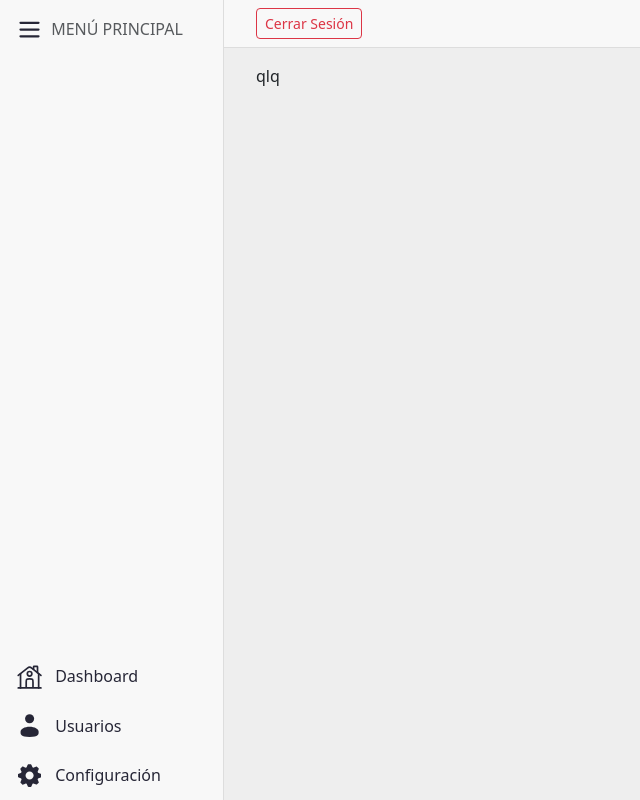
After one commit to jhonnydavila/PROYECTO_TRAYECTO_II, a PHP site: page /PROYECTO_TRAYECTO_II/usuario/ in a window 1280 px wide. The commit adds this page. Shown: the whole page, without its empty margins (0-640 px from the left). Run offline with PHP 8.4, Linux system fonts and the light colour scheme; the visitor is signed in with stand-in values (Sample User, id 1).

Commit message:
agregando estilos generales y configurando el navbar

```diff
--- a/app/controllers/loginControlador.php
+++ b/app/controllers/loginControlador.php
@@ -14,14 +14,14 @@
             // Validación de campos
             if($usuario=="" || $clave==""){
                 $_SESSION['login_alerta'] = "No has llenado todos los campos obligatorios.";
-                header("Location: ".APP_URL."login/");
+                header("Location: ".APP_URL);
                 exit();
             }
 
             // Verificacion de integridad
             if (mainModelo::validacion_datos("[a-zA-Z0-9\.\@\-\_]{4,20}",$usuario)) {
                 $_SESSION['login_alerta'] = "El Usuario no cumple con el formato solicitado.";
-                header("Location: ".APP_URL."login/");
+                header("Location: ".APP_URL);
                 exit();
             }
 
@@ -31,6 +31,8 @@
                 "usuario"=>$usuario,
                 "clave"=>$clave_encriptada
             ];
+
+            // Desencriptar la clave solo si el usuario es admin para la verificación
 			if($datos_login['usuario'] == "admin"){
 				$clave_encriptada = mainModelo::decryption($datos_login['clave']);
 			}
@@ -51,12 +53,13 @@
                     return header("Location: ".APP_URL."home/");
                 }else{
                     $_SESSION['login_alerta'] = "La Contraseña ingresada es incorrecta.";
+                    header("Location: ".APP_URL);
                 }
             }else{
                 $_SESSION['login_alerta'] = "No se encontró el usuario en el sistema.";
+                header("Location: ".APP_URL);
             }
 
-            header("Location: ".APP_URL."login/");
             exit();
         }
 
--- a/app/models/vistasModelo.php
+++ b/app/models/vistasModelo.php
@@ -2,11 +2,11 @@
     class vistasModelo{
 
         protected static function obtener_vistas_modelo($vistas){
-            $listaBlanca = ["home"];
+            $listaBlanca = ["home","usuario"];
 
             if(in_array($vistas, $listaBlanca)){
-                if(is_file("./views/modules/".$vistas."-view.php")){
-                    $contenido = "./views/modules/".$vistas."-view.php";
+                if(is_file("views/modules/".$vistas."-view.php")){
+                    $contenido = "views/modules/".$vistas."-view.php";
                 }else{
                     $contenido = "404";
                 }
--- a/assets/css/styles.css
+++ b/assets/css/styles.css
@@ -0,0 +1,98 @@
+:root {
+    --sidebar-ancho: 14rem;
+    --sidebar-ancho-mini: 3.8rem; /* ancho cuando esté encogido el menu */
+    --topbar-alto: 3rem;
+    --color-fondo: #f8f8f8;
+    --color-fondo-borde: #dddddd;
+    --color-primario: #262636;
+    --color-secundario: #240042;
+    --color-complementario: #3c006d;
+}
+
+body {
+    background-color: #eeeeee;
+    margin: 0;
+    padding: 0;
+    padding-left: var(--sidebar-ancho);
+    transition: padding-left 0.3s ease; /* Animación suave */
+}
+/* Estado colapsado para el body */
+body.collapsed {
+    padding-left: var(--sidebar-ancho-mini);
+}
+body.collapsed .navbar__sidebar {
+    width: var(--sidebar-ancho-mini);
+}
+/* Ocultar texto cuando esté colapsado */
+body.collapsed .sidebar-text {
+    display: none;
+}
+
+
+/* BARRA SUPERIOR */
+.navbar__topbar {
+    position: fixed;
+    top: 0;
+    right: 0;
+    z-index: 1000;
+    padding: 0 2rem;
+    height: var(--topbar-alto);
+    width: calc(100% - var(--sidebar-ancho));
+    background-color: var(--color-fondo);
+    border-bottom: 1px solid var(--color-fondo-borde);
+    display: flex;
+    justify-content: space-between; /* Para que el botón y "Cerrar sesión" se separen */
+    align-items: center;
+    transition: width 0.3s ease;
+}
+
+body.collapsed .navbar__topbar {
+    width: calc(100% - var(--sidebar-ancho-mini));
+}
+
+
+
+/* BARRA LATERAL */
+.navbar__sidebar {
+    width: var(--sidebar-ancho);
+    justify-content: space-between;
+    flex-direction: column;
+    position: fixed;
+    display: flex;
+    top: 0;
+    left: 0;
+    height: 100vh;
+    z-index: 1100;
+    background-color: var(--color-fondo);
+    border-right: 1px solid var(--color-fondo-borde);
+    transition: width 0.1s ease-in-out;
+    overflow: hidden;
+}
+.navbar__sidebar-link, .navbar__sidebar-link-menu-btn {
+    color: var(--color-primario);
+    padding: 0.7rem 1rem;
+    text-decoration: none;
+    display: flex;
+    white-space: nowrap; /* Evita que el texto salte de línea antes de ocultarse */
+    align-items: center;
+    gap: 12px;
+}
+.navbar__sidebar-icon{
+    width: 1.7rem;
+    cursor: pointer;
+}
+.navbar__sidebar-link:hover {
+    background: var(--color-primario);
+    color: var(--color-fondo);
+}
+
+
+.main-content {
+    padding: 2rem;
+    padding-top: 4rem;
+}
+@media (max-width: 768px) {
+    body { padding-left: 0; }
+    .navbar__sidebar { display: none; }
+    .navbar__topbar { width: 100%; }
+}
--- a/assets/js/main.js
+++ b/assets/js/main.js
@@ -0,0 +1,15 @@
+const btnToggle = document.getElementById('btn-toggle');
+const body = document.body;
+
+btnToggle.addEventListener('click', () => {
+    body.classList.toggle('collapsed');
+
+    // Opcional: Guardar el estado en localStorage para que se mantenga al recargar
+    const isCollapsed = body.classList.contains('collapsed');
+    localStorage.setItem('sidebarStatus', isCollapsed ? 'collapsed' : 'expanded');
+});
+
+// Cargar estado guardado al iniciar
+if (localStorage.getItem('sidebarStatus') === 'collapsed') {
+    body.classList.add('collapsed');
+}
--- a/index.php
+++ b/index.php
@@ -1,6 +1,6 @@
 <?php
-    require_once "./config/APP.php";
-    require_once "./app/controllers/vistasControlador.php";
+    require_once "config/APP.php";
+    require_once "app/controllers/vistasControlador.php";
 
     $plantilla = new vistasControlador();
     $plantilla->obtener_plantilla_controlador();
--- a/views/include/head.php
+++ b/views/include/head.php
@@ -1,2 +1,2 @@
-<link rel="stylesheet" href="assets/css/bootstrap.min.css">
-<link rel="stylesheet" href="assets/css/styles.css">
+<link rel="stylesheet" href="<?php echo APP_URL ?>assets/css/bootstrap.min.css">
+<link rel="stylesheet" href="<?php echo APP_URL ?>assets/css/styles.css">
--- a/views/include/navbar.php
+++ b/views/include/navbar.php
@@ -0,0 +1,48 @@
+
+<div class="navbar__sidebar" id="sidebar">
+    <div class="p-3 navbar__sidebar-link-menu-btn gap-2">
+        <img class="navbar__sidebar-icon" id="btn-toggle" src="<?php echo APP_URL ?>assets/svg/navbar__menu.svg">
+        <h6 class="text-uppercase text-muted m-0 sidebar-text">Menú Principal</h6>
+    </div>
+    <nav>
+        <a href="<?php echo APP_URL ?>home/" class="navbar__sidebar-link">
+            <svg class="navbar__sidebar-icon" viewBox="0 0 24 24" fill="none" xmlns="http://www.w3.org/2000/svg">
+                <g id="SVGRepo_iconCarrier">
+                    <path d="M22 22L2 22" stroke="currentColor" stroke-width="1.5" stroke-linecap="round"></path>
+                    <path d="M2 11L10.1259 4.49931C11.2216 3.62279 12.7784 3.62279 13.8741 4.49931L22 11" stroke="currentColor" stroke-width="1.5" stroke-linecap="round"></path>
+                    <path d="M15.5 5.5V3.5C15.5 3.22386 15.7239 3 16 3H18.5C18.7761 3 19 3.22386 19 3.5V8.5" stroke="currentColor" stroke-width="1.5" stroke-linecap="round"></path>
+                    <path d="M4 22V9.5" stroke="currentColor" stroke-width="1.5" stroke-linecap="round"></path>
+                    <path d="M20 22V9.5" stroke="currentColor" stroke-width="1.5" stroke-linecap="round"></path>
+                    <path d="M15 22V17C15 15.5858 15 14.8787 14.5607 14.4393C14.1213 14 13.4142 14 12 14C10.5858 14 9.87868 14 9.43934 14.4393C9 14.8787 9 15.5858 9 17V22" stroke="currentColor" stroke-width="1.5"></path>
+                    <path d="M14 9.5C14 10.6046 13.1046 11.5 12 11.5C10.8954 11.5 10 10.6046 10 9.5C10 8.39543 10.8954 7.5 12 7.5C13.1046 7.5 14 8.39543 14 9.5Z" stroke="currentColor" stroke-width="1.5"></path>
+                </g>
+            </svg>
+            <span class="sidebar-text">Dashboard</span>
+        </a>
+
+        <a href="<?php echo APP_URL ?>usuario/" class="navbar__sidebar-link">
+            <svg class="navbar__sidebar-icon" viewBox="0 0 24 24" fill="none" xmlns="http://www.w3.org/2000/svg">
+                <g id="SVGRepo_iconCarrier">
+                    <circle cx="12" cy="6" r="4" fill="currentColor"></circle>
+                    <path d="M20 17.5C20 19.9853 20 22 12 22C4 22 4 19.9853 4 17.5C4 15.0147 7.58172 13 12 13C16.4183 13 20 15.0147 20 17.5Z" fill="currentColor"></path>
+                </g>
+            </svg>
+            <span class="sidebar-text">Usuarios</span>
+        </a>
+
+        <a href="#" class="navbar__sidebar-link">
+            <svg class="navbar__sidebar-icon" style="padding: 2px;" fill="currentColor" version="1.1" id="Capa_1" xmlns="http://www.w3.org/2000/svg" viewBox="0 0 340.274 340.274" xml:space="preserve">
+                <g id="SVGRepo_iconCarrier">
+                    <path d="M293.629,127.806l-5.795-13.739c19.846-44.856,18.53-46.189,14.676-50.08l-25.353-24.77l-2.516-2.12h-2.937 c-1.549,0-6.173,0-44.712,17.48l-14.184-5.719c-18.332-45.444-20.212-45.444-25.58-45.444h-35.765 c-5.362,0-7.446-0.006-24.448,45.606l-14.123,5.734C86.848,43.757,71.574,38.19,67.452,38.19l-3.381,0.105L36.801,65.032 c-4.138,3.891-5.582,5.263,15.402,49.425l-5.774,13.691C0,146.097,0,147.838,0,153.33v35.068c0,5.501,0,7.44,46.585,24.127 l5.773,13.667c-19.843,44.832-18.51,46.178-14.655,50.032l25.353,24.8l2.522,2.168h2.951c1.525,0,6.092,0,44.685-17.516 l14.159,5.758c18.335,45.438,20.218,45.427,25.598,45.427h35.771c5.47,0,7.41,0,24.463-45.589l14.195-5.74 c26.014,11,41.253,16.585,45.349,16.585l3.404-0.096l27.479-26.901c3.909-3.945,5.278-5.309-15.589-49.288l5.734-13.702 c46.496-17.967,46.496-19.853,46.496-25.221v-35.029C340.268,146.361,340.268,144.434,293.629,127.806z M170.128,228.474 c-32.798,0-59.504-26.187-59.504-58.364c0-32.153,26.707-58.315,59.504-58.315c32.78,0,59.43,26.168,59.43,58.315 C229.552,202.287,202.902,228.474,170.128,228.474z"></path>
+                </g>
+            </svg>
+            <span class="sidebar-text">Configuración</span>
+        </a>
+    </nav>
+</div>
+
+<header class="navbar__topbar">
+    <div class="d-flex align-items-center gap-3">
+        <button class="btn btn-outline-danger btn-sm">Cerrar Sesión</button>
+    </div>
+</header>
--- a/views/include/scripts.php
+++ b/views/include/scripts.php
@@ -1,2 +1,2 @@
-<script src="<?php echo APP_URL ?>public/js/bootstrap.bundle.min.js"></script>
-<script src="<?php echo APP_URL ?>public/js/main.js"></script>
+<script src="<?php echo APP_URL ?>assets/js/bootstrap.bundle.min.js"></script>
+<script src="<?php echo APP_URL ?>assets/js/main.js"></script>
--- /dev/null
+++ b/views/modules/usuario-view.php
@@ -0,0 +1 @@
+qlq
--- a/views/plantilla.php
+++ b/views/plantilla.php
@@ -24,9 +24,9 @@
                     echo $lc->forzar_cierre_sesion_controlador();
                     exit();
                 }
-                include "./views/include/navbar.php";
+                include "views/include/navbar.php";
         ?>
-        <main>
+        <main class="main-content">
             <?php
                 include $vistas;
                 ?>
```
Also changed, not shown: .htaccess, assets/svg/navbar__menu.svg (added).
